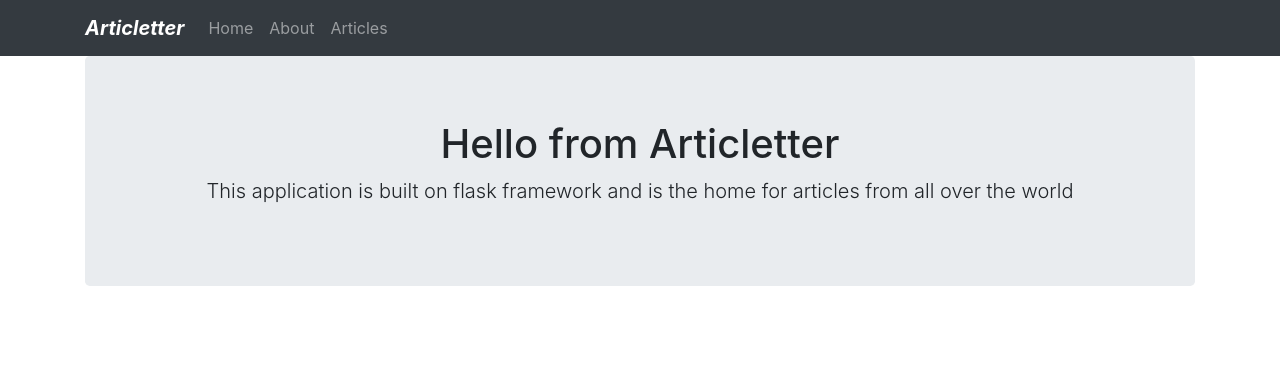
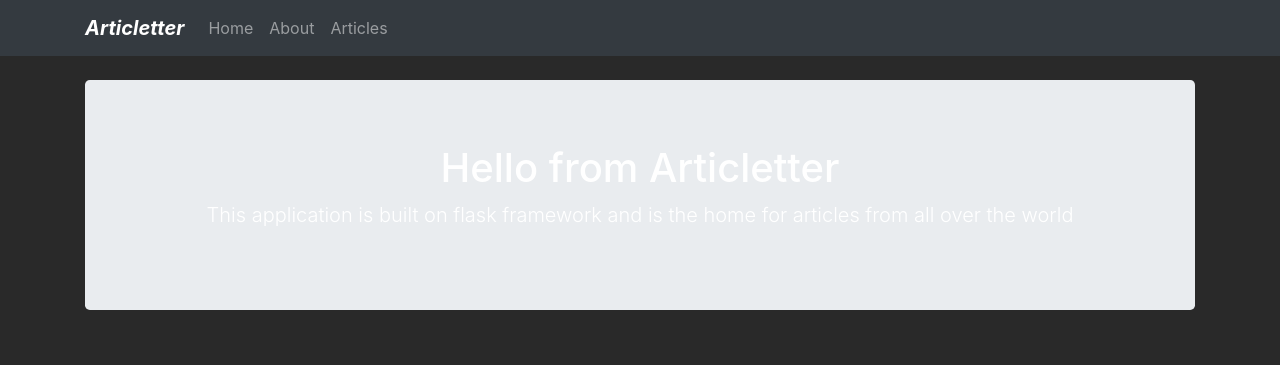
Before and after one commit to Hank-learner/Articletter, a Flask app: page / in a window 1280 px wide. Shown: the top 365 px of the page. Run offline with Flask 2, Linux system fonts and the light colour scheme; some libraries are stand-ins or nearby versions.

Commit message:
added static files

```diff
--- /dev/null
+++ b/static/scripts/index.js
@@ -0,0 +1 @@
+// window.alert("hello");
--- /dev/null
+++ b/static/styles/index.css
@@ -0,0 +1,8 @@
+:root{
+    --mybgcolor:#292929;
+    --mytextcolor:#fff;
+}
+body{
+    background: var(--mybgcolor);
+    color: var(--mytextcolor);
+}
--- a/templates/layout.html
+++ b/templates/layout.html
@@ -7,18 +7,20 @@
 	<meta http-equiv="X-UA-Compatible" content="ie=edge">
 	<title>Articletter</title>
 	<link rel="stylesheet" href="https://stackpath.bootstrapcdn.com/bootstrap/4.4.1/css/bootstrap.min.css">
+	<link rel= "stylesheet" type= "text/css" href= "{{ url_for('static',filename='styles/index.css') }}">
 
 <body>
 
 	{% include 'includes/_navbar.html' %}
-
+	<br>
 	<div class="container">
 
 		{% block body %}{% endblock %}
 
 	</div>
+	<br>
 
-
+	<script src="{{url_for('static', filename='scripts/index.js')}}" type=""></script>
 
 	<script src="https://code.jquery.com/jquery-3.4.1.slim.min.js"
 		integrity="sha384-J6qa4849blE2+poT4WnyKhv5vZF5SrPo0iEjwBvKU7imGFAV0wwj1yYfoRSJoZ+n"
```
